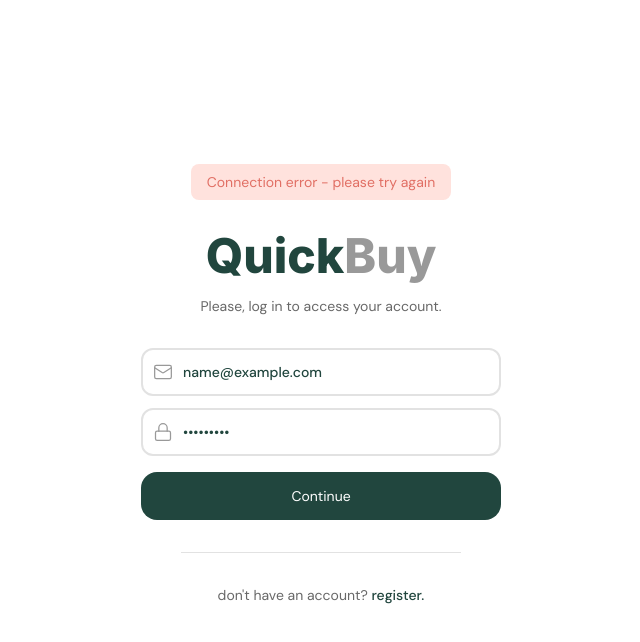
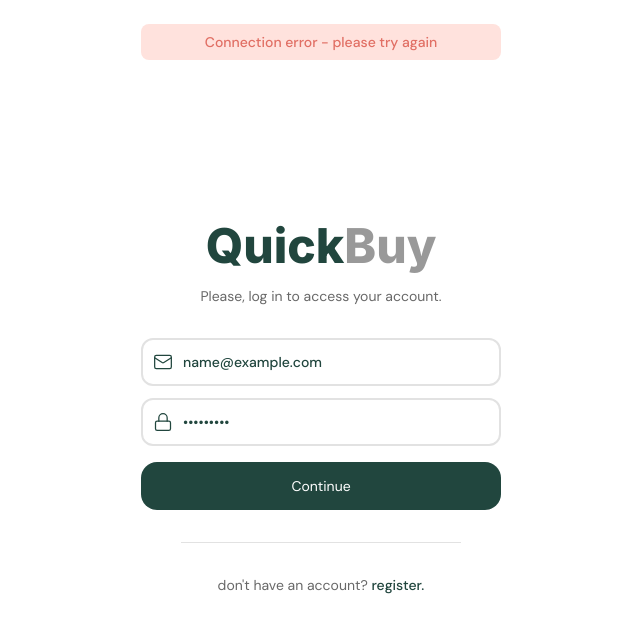
Before and after one commit to jakevin99/quickbuy_BSCS3, a SvelteKit app: page /login in a window 1280 px wide. Both pictures are taken after typing "name@example.com", "Sample123" into the empty fields and a click on the button "Continue". Shown: the top 642 px of the page, without its empty margins (319-959 px from the left). Built offline with nearby package versions, Linux system fonts and the light colour scheme; no server answers.

Commit message:
login form (final)

```diff
--- a/src/app.css
+++ b/src/app.css
@@ -1,7 +1,7 @@
-@import 'tailwindcss';
-
 @import url('https://fonts.googleapis.com/css2?family=Inter:ital,opsz,wght@0,14..32,100..900;1,14..32,100..900&display=swap');
 @import url('https://fonts.googleapis.com/css2?family=DM+Sans:ital,opsz,wght@0,9..40,100..1000;1,9..40,100..1000&display=swap');
+
+@import 'tailwindcss';
 
 html, body {
     background-color: #FFFFFF;
--- a/src/routes/login/+page.svelte
+++ b/src/routes/login/+page.svelte
@@ -4,6 +4,7 @@
   let email = "";
   let password = "";
   let errorMessage = "";
+  let successMessage = "";
 
   async function handleLogin() {
     try {
@@ -21,6 +22,7 @@
 
       if (!response.ok) {
         errorMessage = data.message || "Login failed";
+        successMessage = ""; // Clear success message if error occurs
         return;
       }
 
@@ -30,14 +32,17 @@
       errorMessage = "";
 
       // Show success message
-      alert("Login successful!");
+      successMessage = "Login successful! Redirecting...";
 
-      // Redirect to logout page
-      goto('/logout');
+      setTimeout(() => {
+        successMessage = "";
+        goto('/logout');
+      }, 2000); // Redirect after 2 seconds
 
     } catch (error) {
       console.error("Login error:", error);
       errorMessage = "Connection error - please try again";
+      successMessage = ""; // Clear success message on error
     }
   }
 
@@ -46,40 +51,52 @@
   }
 </script>
 
-<main class="flex flex-col items-center justify-center h-screen">
+<main class="flex flex-col items-center justify-center h-screen relative">
   {#if errorMessage}
-    <p class="text-[#E16F64] bg-[#FFE2DD] text-sm text-center p-2 px-4 mb-8 rounded-lg">{errorMessage}</p>
+    <p class="text-[#E16F64] bg-[#FFE2DD] text-sm text-center font-medium p-2 w-90 rounded-lg absolute top-6">
+      {errorMessage}
+    </p>
+  {/if}
+
+  {#if successMessage}
+    <p class="text-[#6C9B7D] bg-[#DBEDDB] text-sm text-center font-medium p-2 w-90 rounded-lg absolute top-6">
+      {successMessage}
+    </p>
   {/if}
   <!-- logo -->
-  <div class="flex flex-col items-center space-y-4 mb-8">
+  <div class="flex flex-col items-center space-y-4 mb-8 mt-12">
     <h1 class="text-[#21463E] font-extrabold text-5xl">Quick<span class="text-[#999999]">Buy</span></h1>
     <p class="text-[#686868] text-sm">Please, log in to access your account.</p>
   </div>
 
-  <!-- login form  -->
+  <!-- login form -->
   <form on:submit|preventDefault={handleLogin} class="flex flex-col items-center space-y-3 w-90">
     <!-- email -->
-    <div class="relative w-full">
+    <div class="mail relative w-full">
+      <input
+        class="w-full h-12 text-sm font-medium text-[#21463E] pl-10 p-2 border-2 border-[#E2E2E2] rounded-xl focus:outline-none focus:border-[#21463E] input-field"
+        required
+        type="email"
+        placeholder="your@email.com"
+        bind:value={email} />
       <svg xmlns="http://www.w3.org/2000/svg" width="20" height="20" viewBox="0 0 24 24" fill="none" stroke="#999999" stroke-width="1.5" stroke-linecap="round" stroke-linejoin="round" class="lucide lucide-mail absolute left-3 top-1/2 transform -translate-y-1/2 mail-icon">
         <rect width="20" height="16" x="2" y="4" rx="2"/>
         <path d="m22 7-8.97 5.7a1.94 1.94 0 0 1-2.06 0L2 7"/>
       </svg>
-      <input class="w-full h-12 text-sm font-medium text-[#21463E] pl-10 p-2 border-2 border-[#E2E2E2] rounded-xl focus:outline-none focus:border-[#21463E] input-field" required
-        type="email"
-        placeholder="your@email.com"
-        bind:value={email} >
     </div>
 
     <!-- password -->
-    <div class="relative w-full">
+    <div class="lock relative w-full">
+      <input
+        class="w-full h-12 text-sm font-medium text-[#21463E] pl-10 p-2 border-2 border-[#E2E2E2] rounded-xl focus:outline-none focus:border-[#21463E] input-field"
+        required
+        type="password"
+        placeholder="password"
+        bind:value={password} />
       <svg xmlns="http://www.w3.org/2000/svg" width="20" height="20" viewBox="0 0 24 24" fill="none" stroke="#999999" stroke-width="1.5" stroke-linecap="round" stroke-linejoin="round" class="lucide lucide-lock absolute left-3 top-1/2 transform -translate-y-1/2 lock-icon">
         <rect width="18" height="11" x="3" y="11" rx="2" ry="2"/>
         <path d="M7 11V7a5 5 0 0 1 10 0v4"/>
       </svg>
-      <input class="w-full h-12 text-sm font-medium text-[#21463E] pl-10 p-2 border-2 border-[#E2E2E2] rounded-xl focus:outline-none focus:border-[#21463E] input-field" required
-        type="password"
-        placeholder="password"
-        bind:value={password} >
     </div>
 
     <!-- login button -->
@@ -99,5 +116,19 @@
       </span>
     </p>
   </div>
+</main>
 
-</main>
+<style>
+  .mail:focus-within .mail-icon {
+    stroke: #21463E;
+  }
+
+  .lock:focus-within .lock-icon {
+    stroke: #21463E;
+  }
+
+  input:not(:placeholder-shown) + .mail-icon,
+  input:not(:placeholder-shown) + .lock-icon {
+    stroke: #21463E;
+  }
+</style>
```
